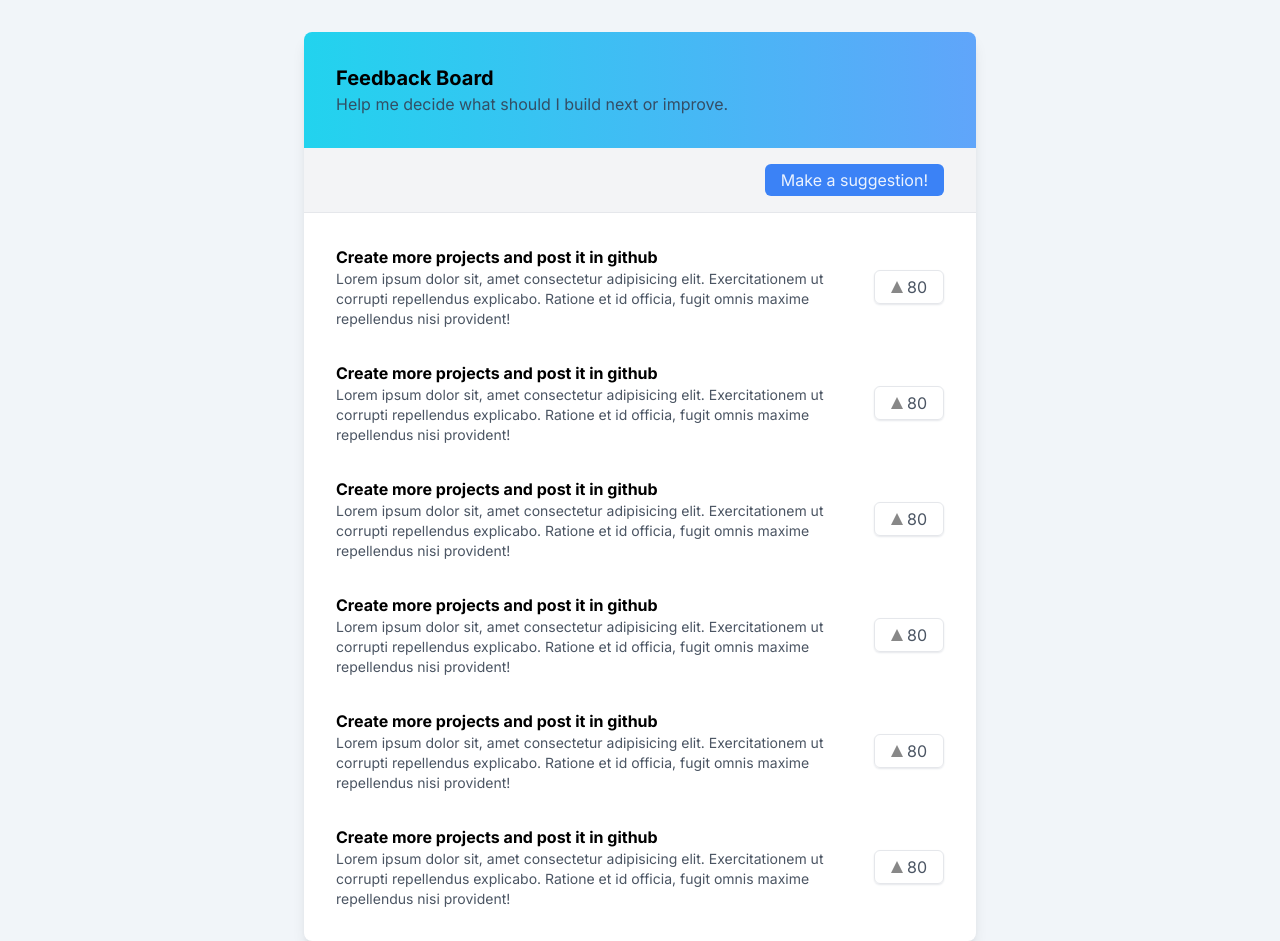
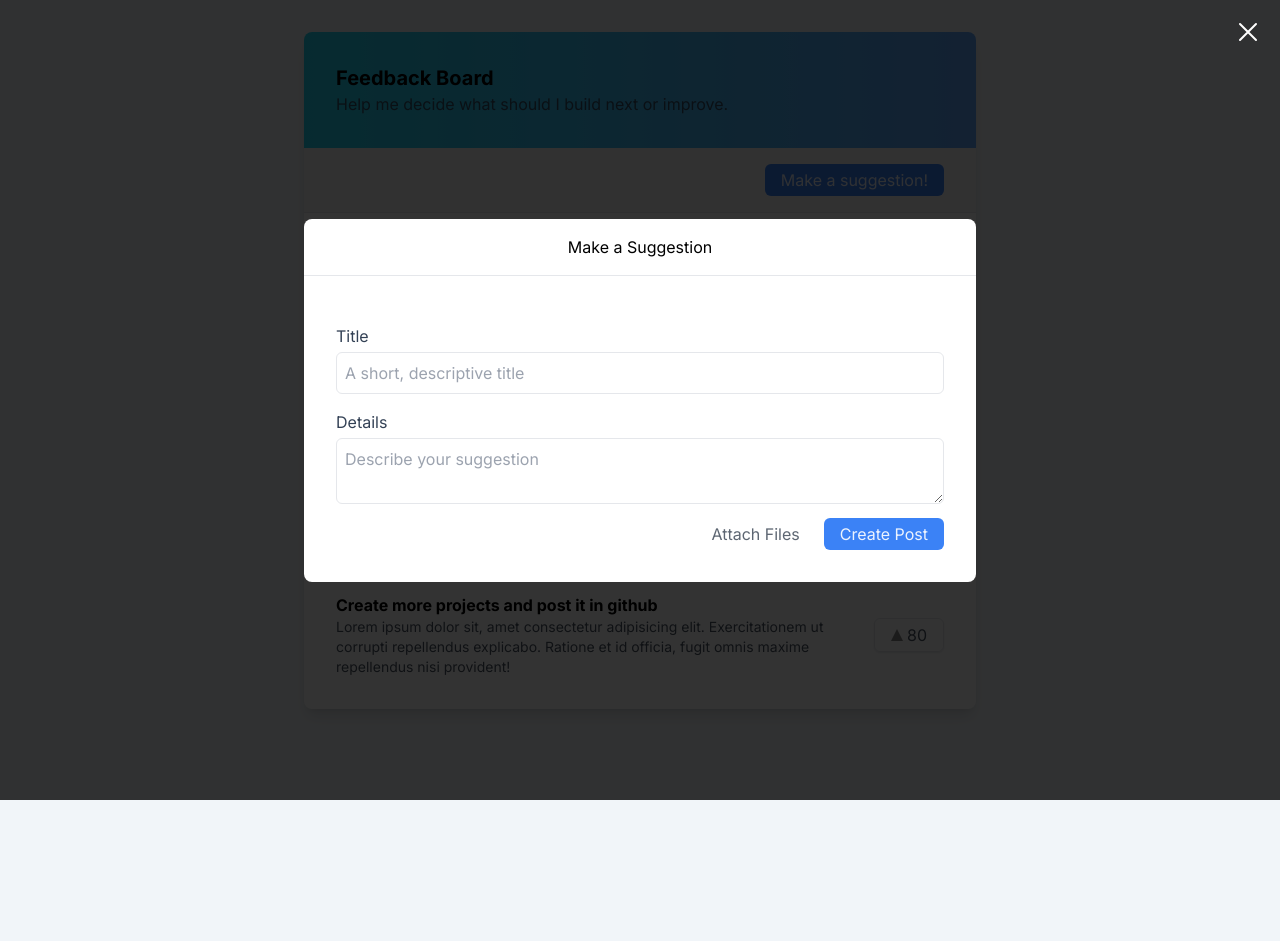
Before and after one commit to abhijeetpalanki/Feedback-Board, a Next.js app: page / in a window 1280 px wide. Both pictures are taken after a click on the button "Make a suggestion!". After the commit the page ends 800 px from the top, so only its background shows below. Built offline with nearby package versions, Linux system fonts and the light colour scheme.

Commit message:
feedback form popup

```diff
--- /dev/null
+++ b/app/components/Button.jsx
@@ -0,0 +1,11 @@
+export default function Button(props) {
+  return (
+    <button
+      {...props}
+      className={
+        "py-1 px-4 rounded-md text-opacity-90 " +
+        (props.primary ? " bg-blue-500 text-white" : " text-gray-600")
+      }
+    />
+  );
+}
--- /dev/null
+++ b/app/components/FeedbackFormPopup.jsx
@@ -0,0 +1,70 @@
+import Button from "./Button";
+
+export default function FeedbackFormPopup({ setShow }) {
+  return (
+    <div className="fixed inset-0 bg-white md:bg-black/80 flex  md:items-center">
+      <button
+        onClick={() => setShow(false)}
+        className="hidden md:block fixed top-4 right-4 text-white"
+      >
+        <svg
+          xmlns="http://www.w3.org/2000/svg"
+          fill="none"
+          viewBox="0 0 24 24"
+          strokeWidth={1.5}
+          stroke="currentColor"
+          className="w-8 h-8"
+        >
+          <path
+            strokeLinecap="round"
+            strokeLinejoin="round"
+            d="M6 18 18 6M6 6l12 12"
+          />
+        </svg>
+      </button>
+      <div className="w-full">
+        <div className="bg-white md:max-w-2xl md:mx-auto md:rounded-lg overflow-hidden">
+          <div className="relative">
+            <button
+              onClick={() => setShow(false)}
+              className="absolute top-4 left-8 md:hidden text-gray-600"
+            >
+              <svg
+                xmlns="http://www.w3.org/2000/svg"
+                fill="none"
+                viewBox="0 0 24 24"
+                strokeWidth={1.5}
+                stroke="currentColor"
+                className="w-6 h-6"
+              >
+                <path
+                  strokeLinecap="round"
+                  strokeLinejoin="round"
+                  d="M10.5 19.5 3 12m0 0 7.5-7.5M3 12h18"
+                />
+              </svg>
+            </button>
+            <h2 className="py-4 text-center border-b">Make a Suggestion</h2>
+          </div>
+          <form className="p-8">
+            <label className="mt-4 mb-1 block text-slate-700">Title</label>
+            <input
+              type="text"
+              placeholder="A short, descriptive title"
+              className="w-full border p-2 rounded-md"
+            />
+            <label className="mt-4 mb-1 block text-slate-700">Details</label>
+            <textarea
+              className="w-full border p-2 rounded-md"
+              placeholder="Describe your suggestion"
+            />
+            <div className="flex gap-2 mt-2 justify-end">
+              <Button>Attach Files</Button>
+              <Button primary>Create Post</Button>
+            </div>
+          </form>
+        </div>
+      </div>
+    </div>
+  );
+}
--- a/app/page.js
+++ b/app/page.js
@@ -1,6 +1,16 @@
+"use client";
+import { useState } from "react";
 import FeedbackItem from "./components/FeedbackItem";
+import FeedbackFormPopup from "./components/FeedbackFormPopup";
+import Button from "./components/Button";
 
 export default function Home() {
+  const [showFeedbackPopup, setShowFeedbackPopup] = useState(false);
+
+  function openFeedbackPopup() {
+    setShowFeedbackPopup(true);
+  }
+
   return (
     <main className="bg-white max-w-2xl mx-auto shadow-lg md:rounded-lg md:mt-8 overflow-hidden">
       <div className="p-8 bg-gradient-to-r from-cyan-400 to-blue-400">
@@ -12,9 +22,9 @@
       <div className="bg-gray-100 px-8 py-4 flex border-b">
         <div className="grow"></div>
         <div className="">
-          <button className="bg-blue-500 py-1 px-4 rounded-md text-white text-opacity-90">
+          <Button primary onClick={openFeedbackPopup}>
             Make a suggestion!
-          </button>
+          </Button>
         </div>
       </div>
       <div className="px-8">
@@ -22,9 +32,10 @@
         <FeedbackItem />
         <FeedbackItem />
         <FeedbackItem />
-        <FeedbackItem />
-        <FeedbackItem />
       </div>
+      {showFeedbackPopup && (
+        <FeedbackFormPopup setShow={setShowFeedbackPopup} />
+      )}
     </main>
   );
 }
```
